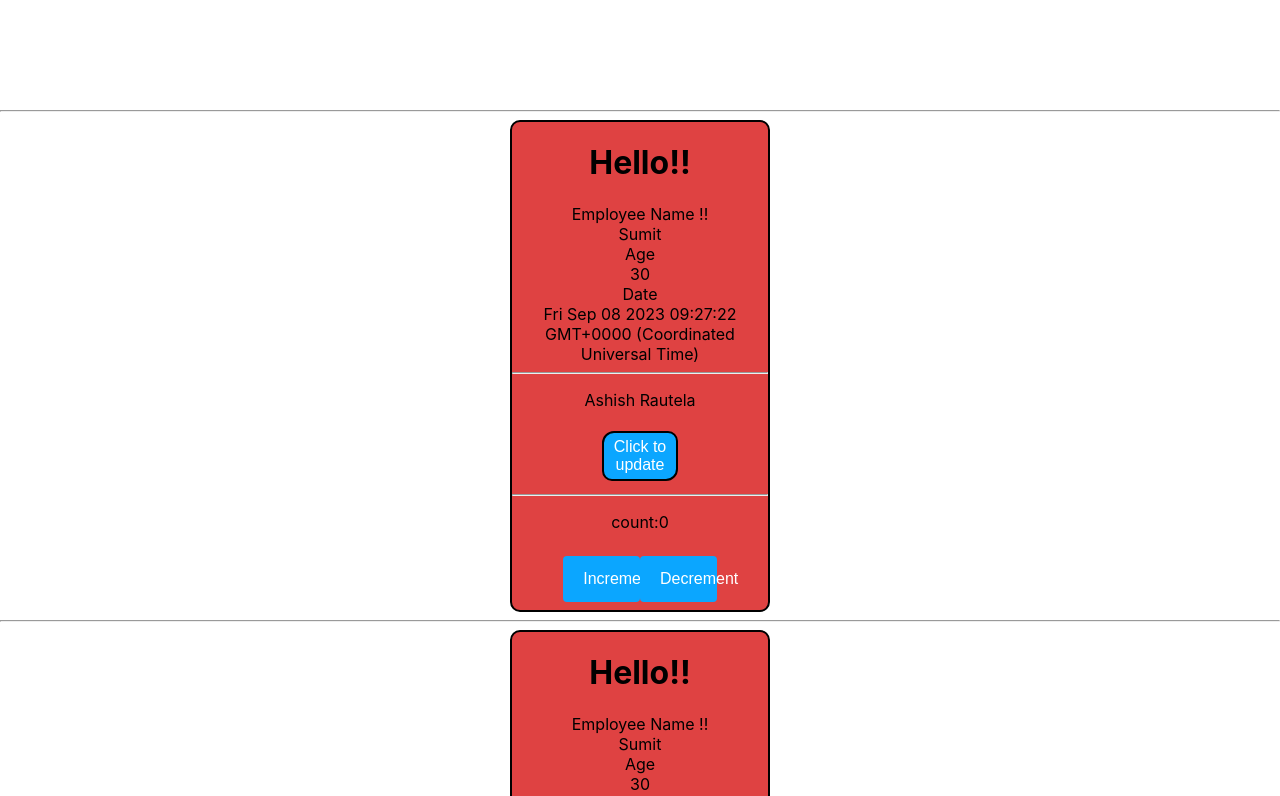
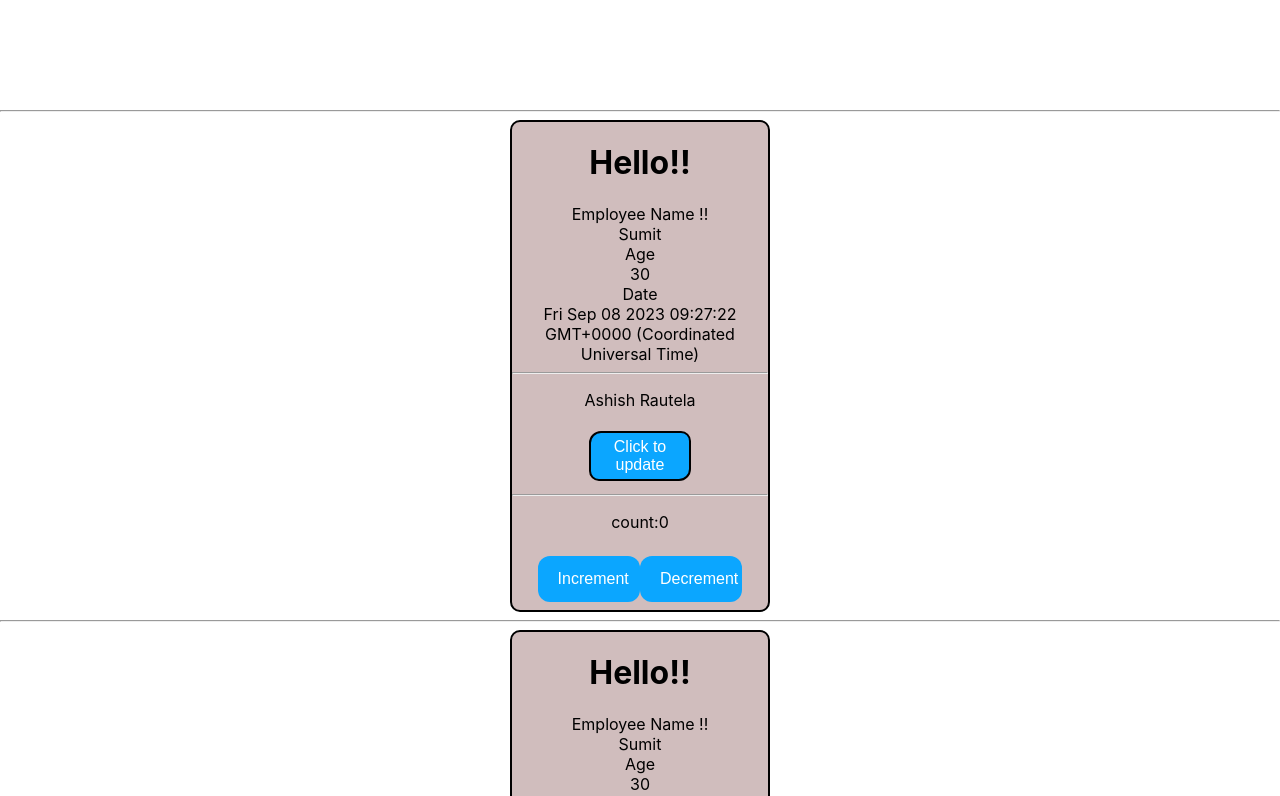
Before and after one commit to singhnavneet77/fullstack, a React (Create React App) app: page /newemployee in a window 1280 px wide. Shown: the part 780-1576 px from the top of the page. Built offline with nearby package versions, Linux system fonts and the light colour scheme.

Commit message:
Practise

```diff
--- a/src/components/Employee.css
+++ b/src/components/Employee.css
@@ -1,5 +1,5 @@
 .wrapper{
-    background-color: rgb(223, 66, 66);
+    background-color: rgb(208, 189, 189);
     border: 2px solid black;
     margin:auto;
     border-radius: 10px;
--- a/src/components/NewEmployee/NewEmployee.css
+++ b/src/components/NewEmployee/NewEmployee.css
@@ -43,13 +43,13 @@
   }
 
   button {
-    width: 30%;
+    width: 40%;
     background-color: #0ba6ff;
     color: white;
     padding: 14px 20px;
     margin: 8px 0;
     border: none;
-    border-radius: 4px ;
+    border-radius: 12px 12px ;
     cursor: pointer;
     font-size: 16px;
   }
--- a/src/components/NewEmployee/NewEmployee.js
+++ b/src/components/NewEmployee/NewEmployee.js
@@ -1,6 +1,7 @@
 import { useState } from "react";
 import { useForm } from "react-hook-form";
 import "./NewEmployee.css";
+import Employee from "../Employee";
 
 function NewEmployee() {
  const {
@@ -70,7 +71,7 @@ const submitHandler = (data) => {
           </div>
           <p className="error">{errors.password?.message}</p>
 
-          <button>Submit</button>
+          {/* <button >Submit</button> */}
         </div>
       </form>
     </div>
```
